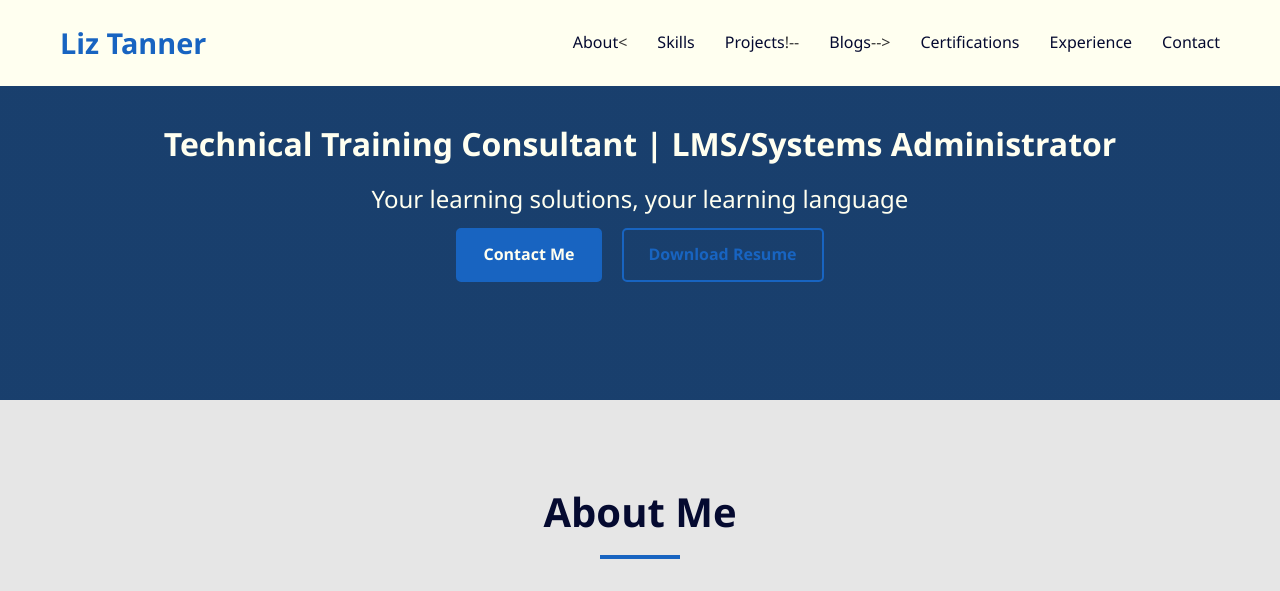
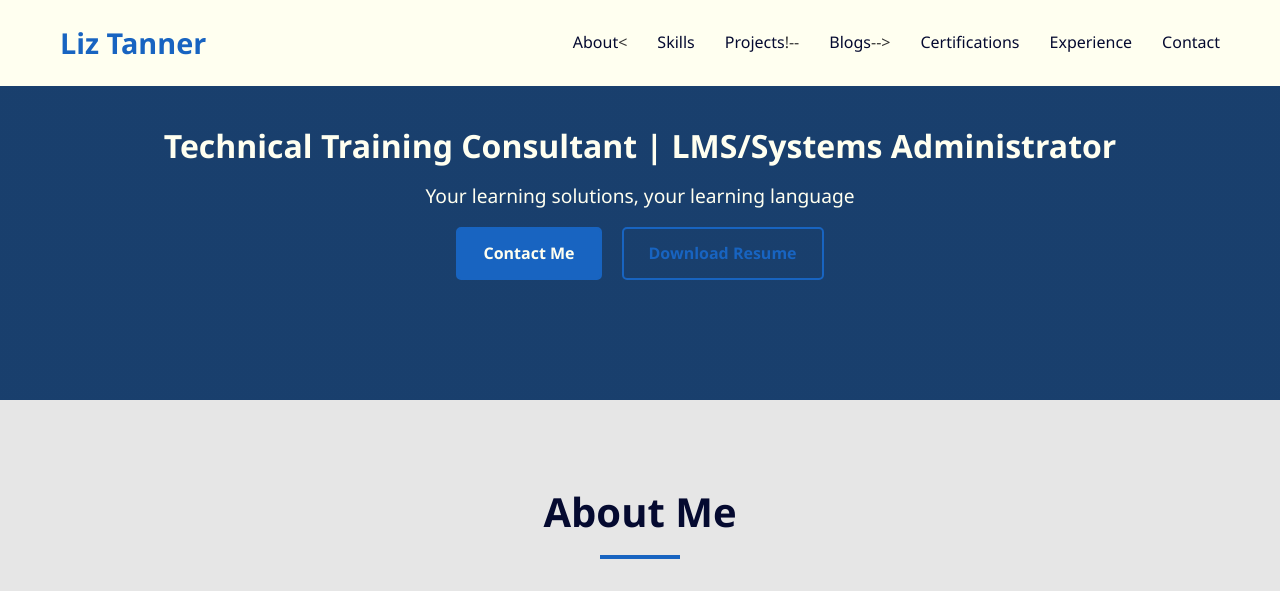
Before and after one commit to CatelisLS/catelisls.github.io, a plain HTML site: page index.html in a window 1280 px wide. Shown: the top 591 px of the page. Drawn offline with Linux system fonts and the light colour scheme.

Commit message:
Update index.css

```diff
--- a/index.css
+++ b/index.css
@@ -145,8 +145,8 @@ body {
 }
 
 .hero p {
-    font-size: 1.5rem;
-    margin-bottom: 10px;
+    font-size: 1.2rem;
+    margin-bottom: 15px;
 }
 
 .cta-buttons {
```
